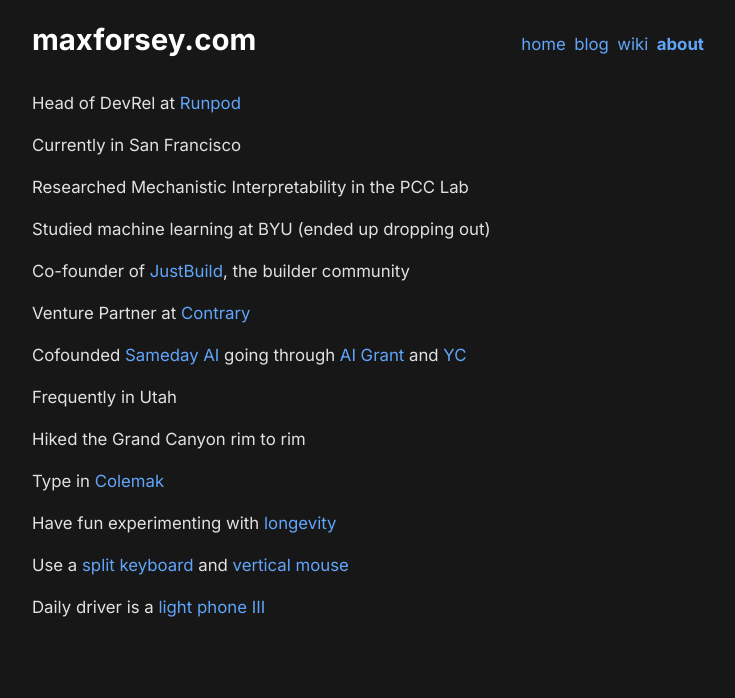
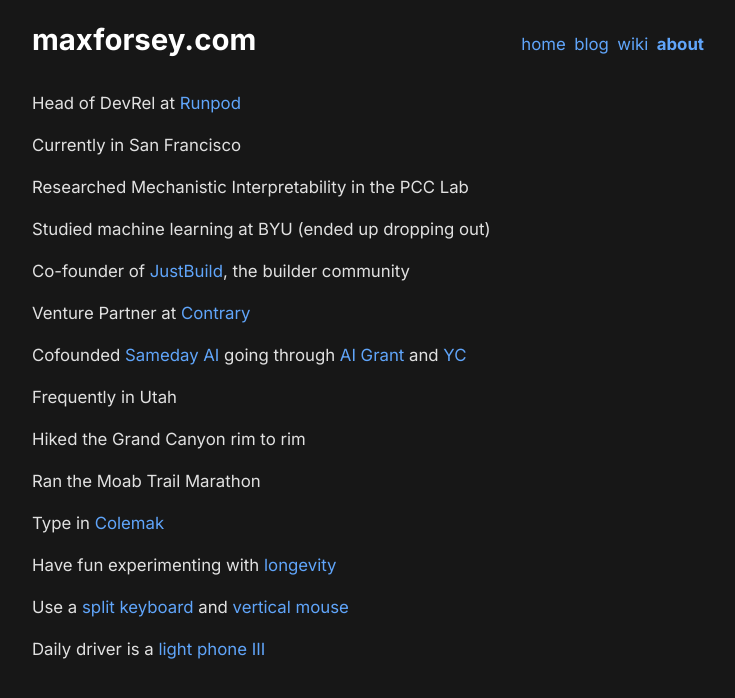
Before and after one commit to max4c/m4c2, a Next.js app: page /about in a window 1280 px wide. Shown: the top 698 px of the page, without its empty margins (272-1007 px from the left). Built offline with nearby package versions, Linux system fonts and the light colour scheme; no server answers.

Commit message:
Add Moab Trail Marathon to about

```diff
--- a/src/app/about/page.tsx
+++ b/src/app/about/page.tsx
@@ -27,6 +27,7 @@ const highlights: Highlight[] = [
   },
   { text: "Frequently in Utah", links: null },
   { text: "Hiked the Grand Canyon rim to rim", links: null },
+  { text: "Ran the Moab Trail Marathon", links: null },
   { text: "Type in Colemak", links: [{ url: "https://colemak.com/", text: "Colemak" }] },
   { text: "Have fun experimenting with longevity", links: [{ url: "/wiki/longevity", text: "longevity" }] },
   { text: "Use a split keyboard and vertical mouse",
```
